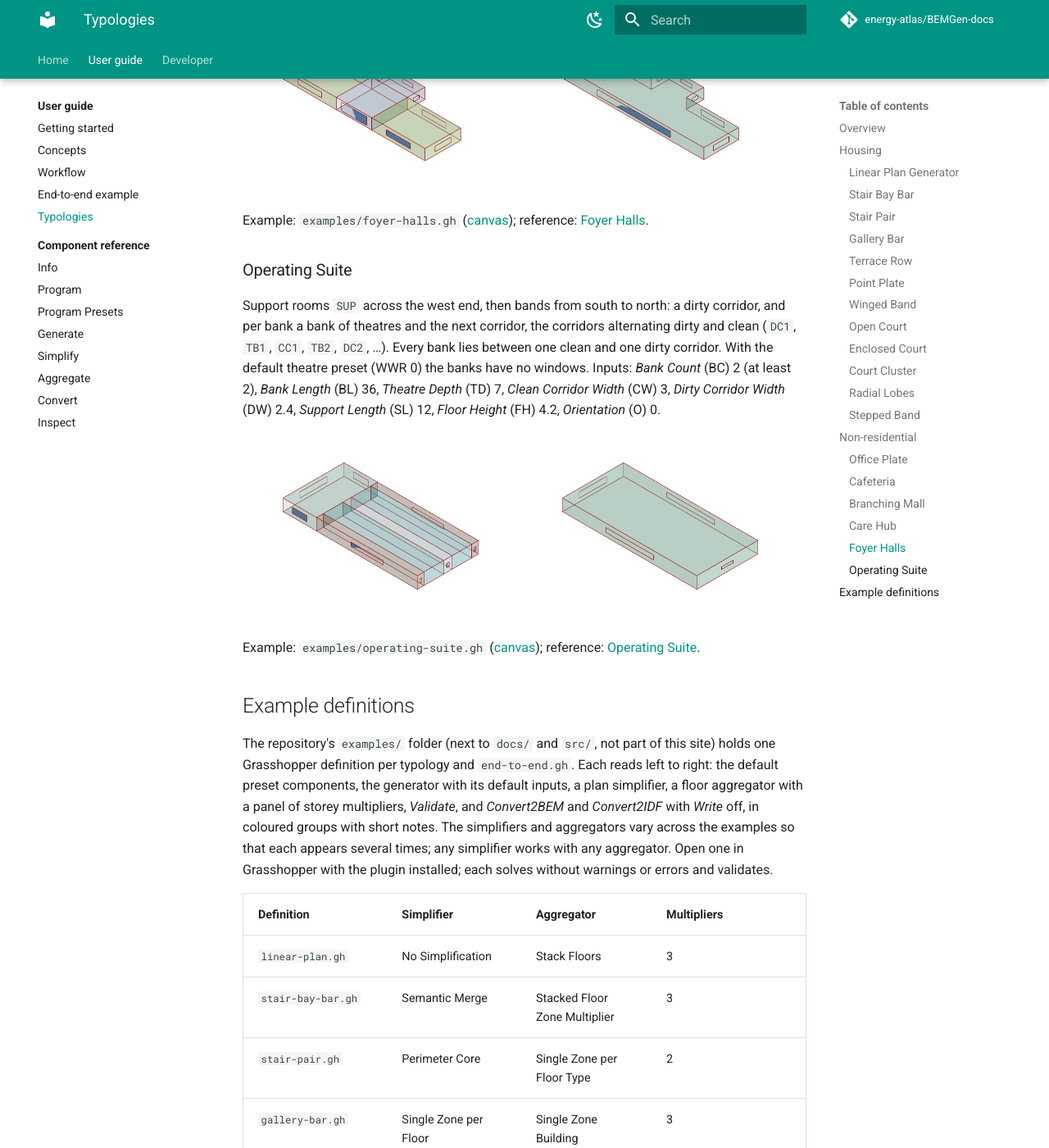
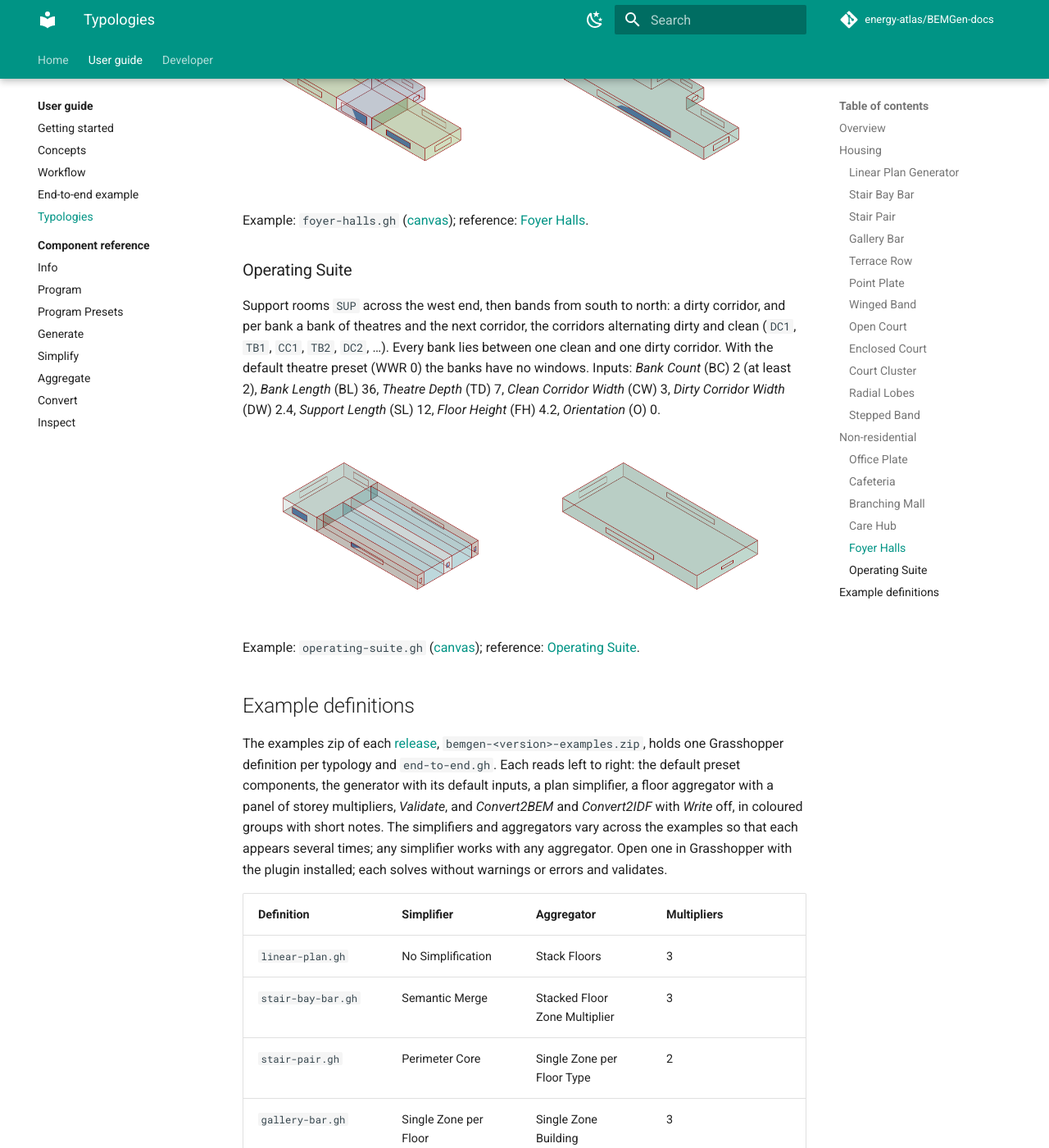
Before and after one commit to Energy-Atlas/BEMGen-docs, an MkDocs documentation site: the page built from docs/user/typologies.md, in a window 1280 px wide and 1400 px high, scrolled down 11318 px. Shown: the whole window at 82% size. Built offline with MkDocs 1.6.1 and Material for MkDocs 9.7.7, drawn with Linux system fonts in a browser that asks for light colours; comment, search, counter and statistics services are not loaded; some of the changed text lies outside the part shown.

Commit message:
docs(user): point the pages to the releases and away from the private repository

```diff
--- a/docs/user/typologies.md
+++ b/docs/user/typologies.md
@@ -42,7 +42,7 @@ A bar with a full-depth stair at the west end (`ST`), a double-loaded corridor a
 ![Plan of the Linear Plan Generator example](../assets/screenshots/linear-plan-plan.png){ width="49%" }
 ![Building of the Linear Plan Generator example](../assets/screenshots/linear-plan-building.png){ width="49%" }
 
-Example: `examples/linear-plan.gh` ([canvas](../assets/screenshots/canvas/linear-plan.png)); reference: [Linear Plan Generator](components/generate.md#linear-plan-generator).
+Example: `linear-plan.gh` ([canvas](../assets/screenshots/canvas/linear-plan.png)); reference: [Linear Plan Generator](components/generate.md#linear-plan-generator).
 
 ### Stair Bay Bar
 
@@ -51,7 +51,7 @@ Repeated bays of dwelling, stair, dwelling through the full depth, each stair se
 ![Plan of the Stair Bay Bar example](../assets/screenshots/stair-bay-bar-plan.png){ width="49%" }
 ![Building of the Stair Bay Bar example](../assets/screenshots/stair-bay-bar-building.png){ width="49%" }
 
-Example: `examples/stair-bay-bar.gh` ([canvas](../assets/screenshots/canvas/stair-bay-bar.png)); reference: [Stair Bay Bar](components/generate.md#stair-bay-bar).
+Example: `stair-bay-bar.gh` ([canvas](../assets/screenshots/canvas/stair-bay-bar.png)); reference: [Stair Bay Bar](components/generate.md#stair-bay-bar).
 
 ### Stair Pair
 
@@ -60,7 +60,7 @@ One stair bay of the *Stair Bay Bar* as its own building: two dwellings on eithe
 ![Plan of the Stair Pair example](../assets/screenshots/stair-pair-plan.png){ width="49%" }
 ![Building of the Stair Pair example](../assets/screenshots/stair-pair-building.png){ width="49%" }
 
-Example: `examples/stair-pair.gh` ([canvas](../assets/screenshots/canvas/stair-pair.png)); reference: [Stair Pair](components/generate.md#stair-pair).
+Example: `stair-pair.gh` ([canvas](../assets/screenshots/canvas/stair-pair.png)); reference: [Stair Pair](components/generate.md#stair-pair).
 
 ### Gallery Bar
 
@@ -69,7 +69,7 @@ A row of dwellings through the bar depth between a stair at each end (`ST1` west
 ![Plan of the Gallery Bar example](../assets/screenshots/gallery-bar-plan.png){ width="49%" }
 ![Building of the Gallery Bar example](../assets/screenshots/gallery-bar-building.png){ width="49%" }
 
-Example: `examples/gallery-bar.gh` ([canvas](../assets/screenshots/canvas/gallery-bar.png)); reference: [Gallery Bar](components/generate.md#gallery-bar).
+Example: `gallery-bar.gh` ([canvas](../assets/screenshots/canvas/gallery-bar.png)); reference: [Gallery Bar](components/generate.md#gallery-bar).
 
 ### Terrace Row
 
@@ -78,7 +78,7 @@ Attached house plots sharing dividing walls, one dwelling zone per plot and stor
 ![Plan of the Terrace Row example](../assets/screenshots/terrace-row-plan.png){ width="49%" }
 ![Building of the Terrace Row example](../assets/screenshots/terrace-row-building.png){ width="49%" }
 
-Example: `examples/terrace-row.gh` ([canvas](../assets/screenshots/canvas/terrace-row.png)); reference: [Terrace Row](components/generate.md#terrace-row).
+Example: `terrace-row.gh` ([canvas](../assets/screenshots/canvas/terrace-row.png)); reference: [Terrace Row](components/generate.md#terrace-row).
 
 ### Point Plate
 
@@ -87,7 +87,7 @@ A square plate of side *Core Width* + 2 × *Dwelling Depth* (22 m by default) wi
 ![Plan of the Point Plate example](../assets/screenshots/point-plate-plan.png){ width="49%" }
 ![Building of the Point Plate example](../assets/screenshots/point-plate-building.png){ width="49%" }
 
-Example: `examples/point-plate.gh` ([canvas](../assets/screenshots/canvas/point-plate.png)); reference: [Point Plate](components/generate.md#point-plate).
+Example: `point-plate.gh` ([canvas](../assets/screenshots/canvas/point-plate.png)); reference: [Point Plate](components/generate.md#point-plate).
 
 ### Winged Band
 
@@ -96,7 +96,7 @@ A band of stair bays with wings of stair bays projecting to plan north, each joi
 ![Plan of the Winged Band example](../assets/screenshots/winged-band-plan.png){ width="49%" }
 ![Building of the Winged Band example](../assets/screenshots/winged-band-building.png){ width="49%" }
 
-Example: `examples/winged-band.gh` ([canvas](../assets/screenshots/canvas/winged-band.png)); reference: [Winged Band](components/generate.md#winged-band).
+Example: `winged-band.gh` ([canvas](../assets/screenshots/canvas/winged-band.png)); reference: [Winged Band](components/generate.md#winged-band).
 
 ### Open Court
 
@@ -105,7 +105,7 @@ West, east, and north wings of stair bays around a court open to plan south; eve
 ![Plan of the Open Court example](../assets/screenshots/open-court-plan.png){ width="49%" }
 ![Building of the Open Court example](../assets/screenshots/open-court-building.png){ width="49%" }
 
-Example: `examples/open-court.gh` ([canvas](../assets/screenshots/canvas/open-court.png)); reference: [Open Court](components/generate.md#open-court).
+Example: `open-court.gh` ([canvas](../assets/screenshots/canvas/open-court.png)); reference: [Open Court](components/generate.md#open-court).
 
 ### Enclosed Court
 
@@ -114,7 +114,7 @@ Four wings of stair bays around a court closed on all four sides. The footprint
 ![Plan of the Enclosed Court example](../assets/screenshots/enclosed-court-plan.png){ width="49%" }
 ![Building of the Enclosed Court example](../assets/screenshots/enclosed-court-building.png){ width="49%" }
 
-Example: `examples/enclosed-court.gh` ([canvas](../assets/screenshots/canvas/enclosed-court.png)); reference: [Enclosed Court](components/generate.md#enclosed-court).
+Example: `enclosed-court.gh` ([canvas](../assets/screenshots/canvas/enclosed-court.png)); reference: [Enclosed Court](components/generate.md#enclosed-court).
 
 ### Court Cluster
 
@@ -123,7 +123,7 @@ A row of courts closed by wings of stair bays: south and north wings across the
 ![Plan of the Court Cluster example](../assets/screenshots/court-cluster-plan.png){ width="49%" }
 ![Building of the Court Cluster example](../assets/screenshots/court-cluster-building.png){ width="49%" }
 
-Example: `examples/court-cluster.gh` ([canvas](../assets/screenshots/canvas/court-cluster.png)); reference: [Court Cluster](components/generate.md#court-cluster).
+Example: `court-cluster.gh` ([canvas](../assets/screenshots/canvas/court-cluster.png)); reference: [Court Cluster](components/generate.md#court-cluster).
 
 ### Radial Lobes
 
@@ -132,7 +132,7 @@ Three or four lobes on the sides of a square core `ST`, east, north, west, then
 ![Plan of the Radial Lobes example](../assets/screenshots/radial-lobes-plan.png){ width="49%" }
 ![Building of the Radial Lobes example](../assets/screenshots/radial-lobes-building.png){ width="49%" }
 
-Example: `examples/radial-lobes.gh` ([canvas](../assets/screenshots/canvas/radial-lobes.png)); reference: [Radial Lobes](components/generate.md#radial-lobes).
+Example: `radial-lobes.gh` ([canvas](../assets/screenshots/canvas/radial-lobes.png)); reference: [Radial Lobes](components/generate.md#radial-lobes).
 
 ### Stepped Band
 
@@ -141,7 +141,7 @@ A band of dwellings between a west stair `ST` and a rear corridor `CO` that step
 ![Plan of the Stepped Band example](../assets/screenshots/stepped-band-plan.png){ width="49%" }
 ![Building of the Stepped Band example](../assets/screenshots/stepped-band-building.png){ width="49%" }
 
-Example: `examples/stepped-band.gh` ([canvas](../assets/screenshots/canvas/stepped-band.png)); reference: [Stepped Band](components/generate.md#stepped-band).
+Example: `stepped-band.gh` ([canvas](../assets/screenshots/canvas/stepped-band.png)); reference: [Stepped Band](components/generate.md#stepped-band).
 
 ## Non-residential
 
@@ -152,7 +152,7 @@ A rectangular plate whose office work area `OF` is one zone, a ring around a cen
 ![Plan of the Office Plate example](../assets/screenshots/office-plate-plan.png){ width="49%" }
 ![Building of the Office Plate example](../assets/screenshots/office-plate-building.png){ width="49%" }
 
-Example: `examples/office-plate.gh` ([canvas](../assets/screenshots/canvas/office-plate.png)); reference: [Office Plate](components/generate.md#office-plate).
+Example: `office-plate.gh` ([canvas](../assets/screenshots/canvas/office-plate.png)); reference: [Office Plate](components/generate.md#office-plate).
 
 ### Cafeteria
 
@@ -161,7 +161,7 @@ The kitchen and servery `KS`, one zone, along the whole north edge of a larger d
 ![Plan of the Cafeteria example](../assets/screenshots/cafeteria-plan.png){ width="49%" }
 ![Building of the Cafeteria example](../assets/screenshots/cafeteria-building.png){ width="49%" }
 
-Example: `examples/cafeteria.gh` ([canvas](../assets/screenshots/canvas/cafeteria.png)); reference: [Cafeteria](components/generate.md#cafeteria).
+Example: `cafeteria.gh` ([canvas](../assets/screenshots/canvas/cafeteria.png)); reference: [Cafeteria](components/generate.md#cafeteria).
 
 ### Branching Mall
 
@@ -170,7 +170,7 @@ One mall zone `MALL` through a central court and three or four branches (east, n
 ![Plan of the Branching Mall example](../assets/screenshots/branching-mall-plan.png){ width="49%" }
 ![Building of the Branching Mall example](../assets/screenshots/branching-mall-building.png){ width="49%" }
 
-Example: `examples/branching-mall.gh` ([canvas](../assets/screenshots/canvas/branching-mall.png)); reference: [Branching Mall](components/generate.md#branching-mall).
+Example: `branching-mall.gh` ([canvas](../assets/screenshots/canvas/branching-mall.png)); reference: [Branching Mall](components/generate.md#branching-mall).
 
 ### Care Hub
 
@@ -179,7 +179,7 @@ Two to four bedroom wings around a communal hub `HUB`, each wing a corridor `W{i
 ![Plan of the Care Hub example](../assets/screenshots/care-hub-plan.png){ width="49%" }
 ![Building of the Care Hub example](../assets/screenshots/care-hub-building.png){ width="49%" }
 
-Example: `examples/care-hub.gh` ([canvas](../assets/screenshots/canvas/care-hub.png)); reference: [Care Hub](components/generate.md#care-hub).
+Example: `care-hub.gh` ([canvas](../assets/screenshots/canvas/care-hub.png)); reference: [Care Hub](components/generate.md#care-hub).
 
 ### Foyer Halls
 
@@ -188,7 +188,7 @@ Two or three activity halls and a support wing around a square public foyer `FO`
 ![Plan of the Foyer Halls example](../assets/screenshots/foyer-halls-plan.png){ width="49%" }
 ![Building of the Foyer Halls example](../assets/screenshots/foyer-halls-building.png){ width="49%" }
 
-Example: `examples/foyer-halls.gh` ([canvas](../assets/screenshots/canvas/foyer-halls.png)); reference: [Foyer Halls](components/generate.md#foyer-halls).
+Example: `foyer-halls.gh` ([canvas](../assets/screenshots/canvas/foyer-halls.png)); reference: [Foyer Halls](components/generate.md#foyer-halls).
 
 ### Operating Suite
 
@@ -197,11 +197,11 @@ Support rooms `SUP` across the west end, then bands from south to north: a dirty
 ![Plan of the Operating Suite example](../assets/screenshots/operating-suite-plan.png){ width="49%" }
 ![Building of the Operating Suite example](../assets/screenshots/operating-suite-building.png){ width="49%" }
 
-Example: `examples/operating-suite.gh` ([canvas](../assets/screenshots/canvas/operating-suite.png)); reference: [Operating Suite](components/generate.md#operating-suite).
+Example: `operating-suite.gh` ([canvas](../assets/screenshots/canvas/operating-suite.png)); reference: [Operating Suite](components/generate.md#operating-suite).
 
 ## Example definitions
 
-The repository's `examples/` folder (next to `docs/` and `src/`, not part of this site) holds one Grasshopper definition per typology and `end-to-end.gh`. Each reads left to right: the default preset components, the generator with its default inputs, a plan simplifier, a floor aggregator with a panel of storey multipliers, *Validate*, and *Convert2BEM* and *Convert2IDF* with *Write* off, in coloured groups with short notes. The simplifiers and aggregators vary across the examples so that each appears several times; any simplifier works with any aggregator. Open one in Grasshopper with the plugin installed; each solves without warnings or errors and validates.
+The examples zip of each [release](https://github.com/energy-atlas/BEMGen-docs/releases), `bemgen-<version>-examples.zip`, holds one Grasshopper definition per typology and `end-to-end.gh`. Each reads left to right: the default preset components, the generator with its default inputs, a plan simplifier, a floor aggregator with a panel of storey multipliers, *Validate*, and *Convert2BEM* and *Convert2IDF* with *Write* off, in coloured groups with short notes. The simplifiers and aggregators vary across the examples so that each appears several times; any simplifier works with any aggregator. Open one in Grasshopper with the plugin installed; each solves without warnings or errors and validates.
 
 | Definition | Simplifier | Aggregator | Multipliers |
 | --- | --- | --- | --- |
@@ -225,4 +225,4 @@ The repository's `examples/` folder (next to `docs/` and `src/`, not part of thi
 | `stepped-band.gh` | Perimeter Core | Stack Floors | none: one plan per storey, one floor each |
 | `end-to-end.gh` | Perimeter Core (Depth 4.57) | Stack Floors | 1, 3, 1 ([end-to-end example](example-end-to-end.md)) |
 
-All values are the components' defaults. The `examples/README.md` file describes the definitions and how they are rebuilt.
+All values are the components' defaults. The zip's `README.md` describes the definitions.
```
Also changed, not shown: docs/developer/index.md (+6 -5 lines), docs/index.md (+2 -2 lines), docs/user/example-end-to-end.md (+1 -1 lines), docs/user/getting-started.md (+15 -8 lines), docs/user/workflow.md (+2 -2 lines).
